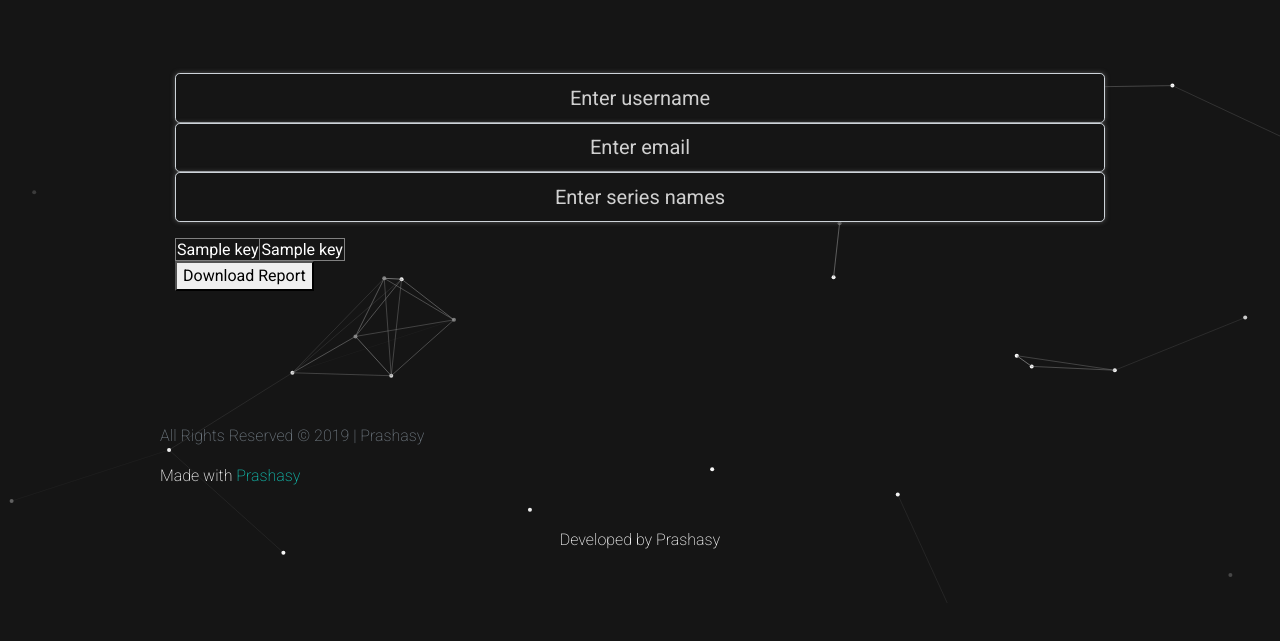
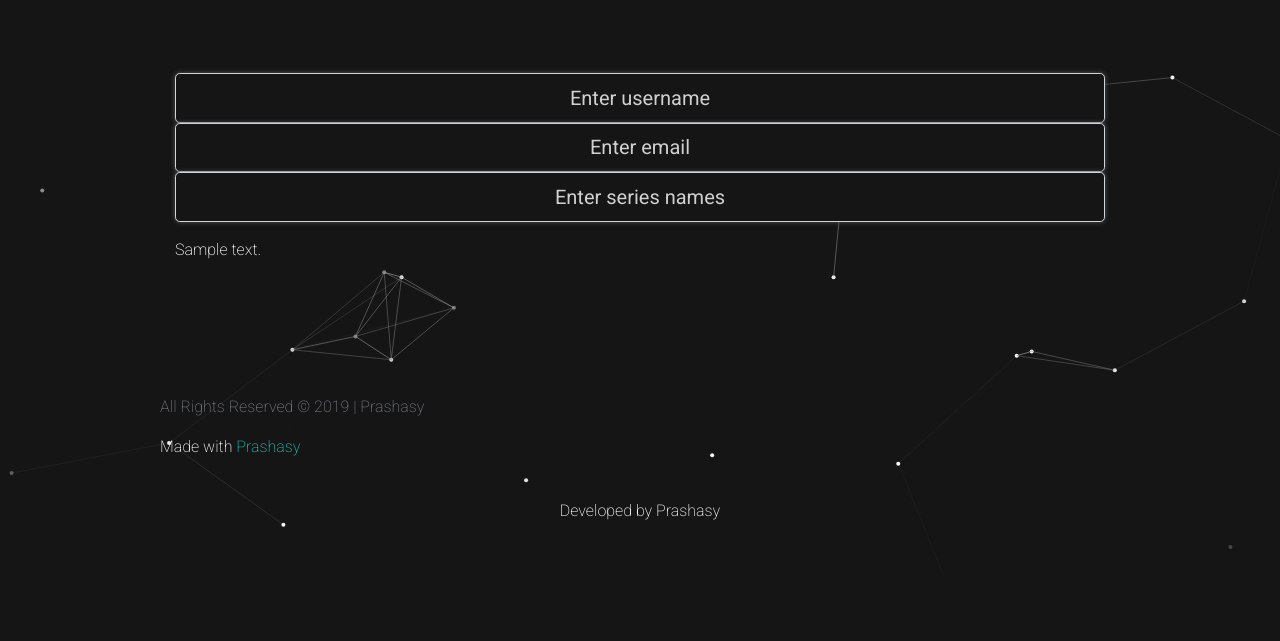
Before and after one commit to prashasy/tvShow-Notifier, a Flask app: template templates/index.html in a window 1280 px wide. Shown: the top 641 px of the page. Run offline with Flask 2, Linux system fonts and the light colour scheme; the template is opened without the code that fills it: most values are stand-ins (such as "Sample title", 1, 10 or a date in 2020); some libraries are stand-ins or nearby versions.

Commit message:
adding flask based WebUI

```diff
--- a/app.py
+++ b/app.py
@@ -6,7 +6,7 @@
 app = Flask(__name__)
 
 
-a={}
+
 @app.route("/")
 def home():
     return render_template("index.html")
@@ -14,11 +14,11 @@
 
 @app.route("/", methods=['POST'])
 def search():
-    global a
     user=request.form['user']
     email=request.form['email']
     series=request.form['series']
     a=tv.main(user,email,series)
+    print(a)
     return render_template("index.html",details=a)
 
 
--- a/create_db.py
+++ b/create_db.py
@@ -5,7 +5,7 @@
 
 	print("Database created successfully")
 	cur=con.cursor()
-	cur.execute("create table users (id integer primary key,uname text,email text unique)")
+	cur.execute("create table users (id integer primary key,uname text,email text)")
 	print("Table users created successfully!!")
 
 	cur.execute("create table tv_series (id integer primary key,name text,updates text)")
--- a/templates/index.html
+++ b/templates/index.html
@@ -124,28 +124,10 @@
               </form>
             </div>
           </div>
+
 {% block body %}
-<table border = 1>
-{% for key in details %}
-            <tr>
-               <td> {{ key }} </td>
-              {% if key=="sub-domains" %}
-              {% for item in details[key] %}
-                </tr>
-                <tr><td></td>
-                <td>{{item}}</td>
-                {% endfor %}
-
-                {% else %}
-                  <td> {{ details[key] }} </td>
-            </tr>
-            {% endif %}
-
-
-{% endfor %}
-</table>
 {% if details %}
-<a href="report.pdf" download><button >Download Report</button></a>
+{{details}}
 {% endif %}
 {% endblock %}
 
```
Also changed, not shown: tv.py (+5 -4 lines), user_data.db, 1 other file.
